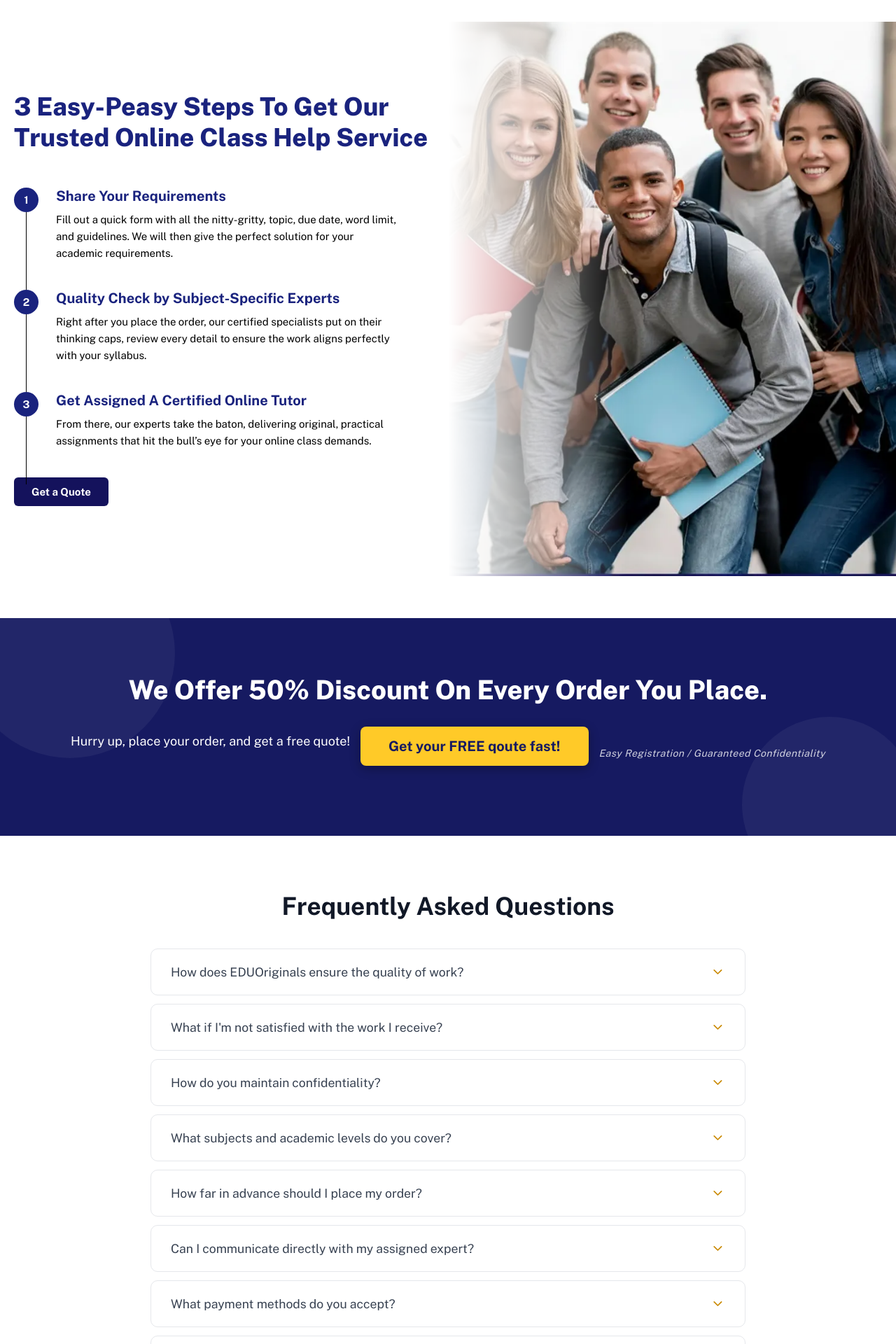
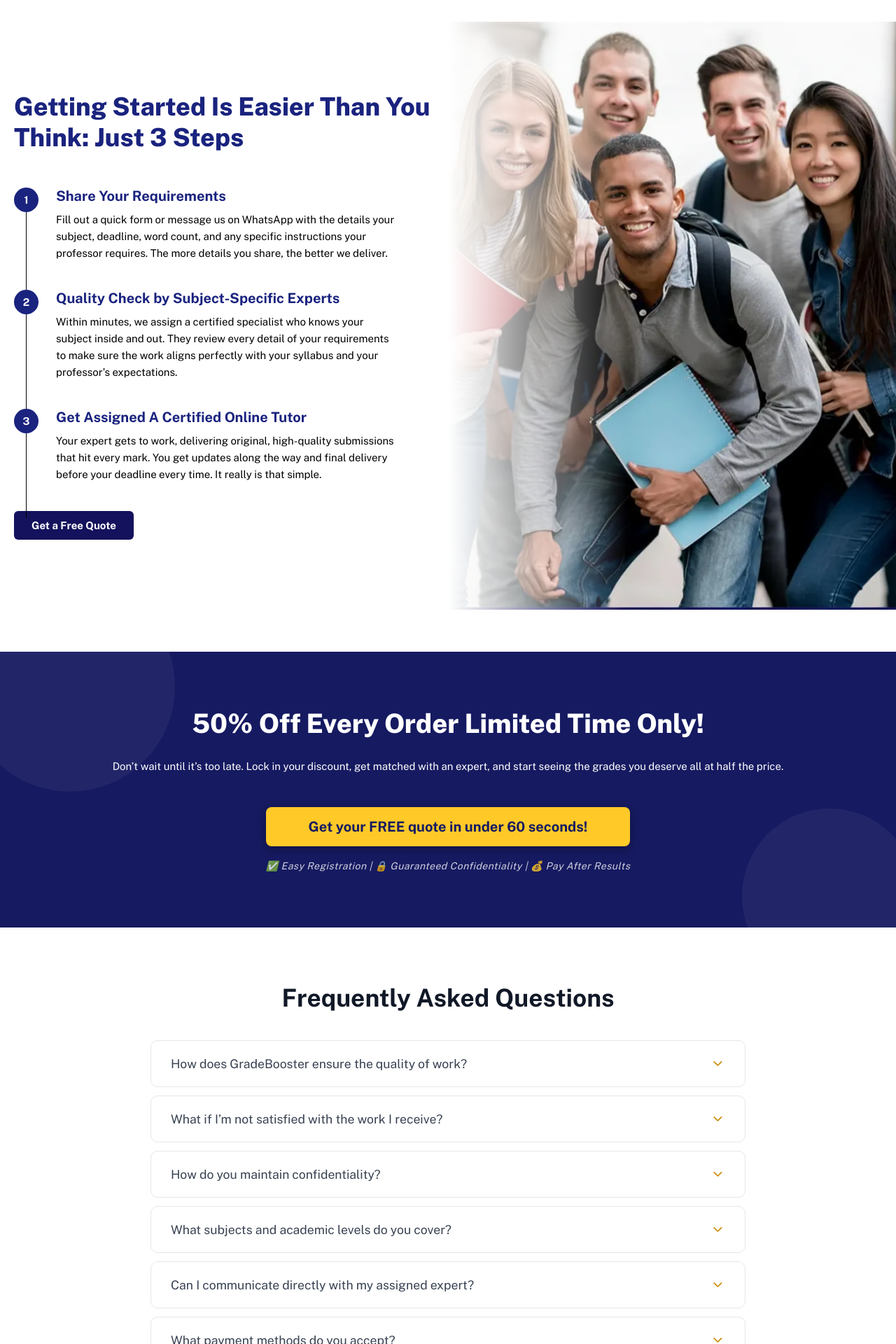
Before and after one commit to kashifjavaid1/Grade-boostera-websites, a React (Vite) app: page / in a window 1280 px wide. Shown: the part 4180-6100 px from the top of the page at 70% size. Built offline with nearby package versions, Linux system fonts and the light colour scheme.

Commit message:
data-add

```diff
--- a/src/App.jsx
+++ b/src/App.jsx
@@ -27,7 +27,7 @@ export default function App() {
               <Routes>
                 <Route path="/" element={<Home />} />
                 <Route path="/about" element={<About />} />
-                <Route path="/subject" element={<SubjectPage />} />
+                <Route path="/services" element={<SubjectPage />} />
                 <Route path="/contact-us" element={<ContactUs />} />
                 <Route path="/login" element={<AuthForm initialMode="login" />} />
                 <Route path="/admin-access-setup-99" element={<AuthForm initialMode="register" />} />
--- a/src/components/Faq/Faq.jsx
+++ b/src/components/Faq/Faq.jsx
@@ -5,43 +5,38 @@ import './Faq.css';
 const FAQ_DATA = [
     {
         id: 1,
-        question: "How does EDUOriginals ensure the quality of work?",
-        answer: "Our quality assurance process involves multiple layers of review. Each project is handled by a subject matter expert and then cross-checked for academic accuracy, formatting, and originality before final delivery."
+        question: "How does GradeBooster ensure the quality of work?",
+        answer: "Every order is handled by a degree-holding expert who specializes in your exact subject. Before delivery, each submission goes through our multi-step quality assurance process including plagiarism checks, formatting reviews, and accuracy verification. We don’t cut corners, and it shows in the grades."
     },
     {
         id: 2,
-        question: "What if I'm not satisfied with the work I receive?",
-        answer: "Your satisfaction is our priority. If you're not completely satisfied with the delivered work, you can request revisions within our revision policy period. Our experts will make the necessary changes according to your feedback at no additional cost."
+        question: "What if I’m not satisfied with the work I receive?",
+        answer: "Your satisfaction is non-negotiable. If the work doesn’t meet your expectations, we offer unlimited free revisions. If we still can’t get it right, you’re entitled to a full refund under our money-back guarantee. We’re not happy until you are."
     },
     {
         id: 3,
         question: "How do you maintain confidentiality?",
-        answer: "We use end-to-end encryption for all communications. Your personal details and project information are never shared with third parties, ensuring 100% privacy and security at all times."
+        answer: " Privacy is the foundation of everything we do. All communications are encrypted, we never store your academic credentials beyond what’s needed, and our experts sign strict non-disclosure agreements. In five years and 10,000+ orders, we’ve never had a single privacy breach."
     },
     {
         id: 4,
         question: "What subjects and academic levels do you cover?",
-        answer: "We cover a vast range of subjects from Nursing and Engineering to Law and Business, supporting students from Undergraduate all the way to PhD levels with specialized experts for each field."
+        answer: "We cover 100+ subjects across every academic level from freshman courses to doctoral research. Whether it’s nursing, business, computer science, mathematics, psychology, engineering, or anything in between, we have a verified specialist ready to help."
     },
     {
         id: 5,
-        question: "How far in advance should I place my order?",
-        answer: "While we can handle urgent deadlines (as short as 6-12 hours), we recommend placing orders at least 3-5 days in advance for complex dissertations or long projects to ensure maximum quality."
+        question: "Can I communicate directly with my assigned expert?",
+        answer: " Absolutely. We encourage direct communication so your expert understands your voice, your professor’s style, and your specific requirements. You can message them anytime through our secure platform or via WhatsApp through your advisor."
     },
     {
         id: 6,
-        question: "Can I communicate directly with my assigned expert?",
-        answer: "Yes, our platform allows for seamless communication. You can provide additional instructions, track progress, and ask questions directly to ensure the work aligns perfectly with your expectations."
+        question: "What payment methods do you accept?",
+        answer: "We accept all major credit cards (Visa, Mastercard), PayPal, Zelle, CashApp, Venmo, and bank transfers. We also offer flexible payment plans for larger orders so cost is never a barrier to getting the help you need."
     },
     {
         id: 7,
-        question: "What payment methods do you accept?",
-        answer: "We accept all major credit/debit cards, PayPal, and secure bank transfers. All transactions are processed through encrypted gateways to ensure your financial data stays protected."
-    },
-    {
-        id: 8,
         question: "Is using academic assistance services ethical?",
-        answer: "Our services are designed as educational aids to help students better understand complex topics and improve their own academic skills. We provide model papers and research assistance intended for reference and learning purposes."
+        answer: "GradeBooster operates as a tutoring and academic support service. Our work is designed to serve as a reference and learning tool. Many students use our deliverables to understand complex concepts, improve their writing, and build stronger study habits. How you use the material is ultimately your decision."
     }
 ];
 
--- a/src/components/Footer/Footer.jsx
+++ b/src/components/Footer/Footer.jsx
@@ -6,13 +6,13 @@ import logo from '../../assets/Grade Booster PNG file.png';
 const Footer = () => {
     const quickLinks = [
         { name: "Home", path: "/" },
-        { name: "Subjects", path: "/subjects" },
+        { name: "Services", path: "/services" },
         { name: "About Us", path: "/about" },
         { name: "Contact", path: "/contact" }
     ];
 
-    const services = ["Essay Writing", "Research Papers", "Thesis Help", "Assignments", "Presentations"];
-    const support = ["FAQ", "Privacy Policy", "Terms of Service", "Refund Policy", "Help Center"];
+    const services = ["Online Class Help", "Exam Assistance", "Research Papers", "Thesis Help", "Assignments", "Presentations"];
+    const support = ["FAQ ", "Privacy Policy", "Terms of Service ", "Refund Policy", "Help Center"];
 
     return (
         <footer className="footer-main">
@@ -29,7 +29,7 @@ const Footer = () => {
                             </div>
                         </div>
                         <p className="footer-desc">
-                            Professional academic assistance to help students achieve excellence. Our team provides high-quality, original academic content.
+                            GradeBooster is your all-in-one academic partner. From online classes and proctored exams to assignments and certifications, we connect students with verified experts who deliver results. Trusted by 10,000+ students. Available 24/7. Satisfaction guaranteed.
                         </p>
                         <div className="social-links">
                             <a href="#" className="social-icon"><FaFacebookF /></a>
@@ -77,7 +77,7 @@ const Footer = () => {
                 </div>
 
                 <div className="footer-bottom">
-                    <p>&copy; {new Date().getFullYear()} Take MY Online ClassUS. All rights reserved.</p>
+                    <p>&copy; {new Date().getFullYear()} GradeBooster. All rights reserved.</p>
                 </div>
             </div>
         </footer>
--- a/src/index.css
+++ b/src/index.css
@@ -258,7 +258,7 @@ body {
 }
 
 .banner-subtext {
-    font-size: 18px;
+    font-size: 15px;
     margin-bottom: 35px;
     font-weight: 400;
 }
@@ -1597,3 +1597,10 @@ th {
     border-radius: 8px;
     cursor: pointer;
 }
+
+
+.discount-content {
+    display: flex;
+    flex-wrap: wrap;
+    flex-direction: column;
+}
--- a/src/pages/Home.jsx
+++ b/src/pages/Home.jsx
@@ -109,8 +109,7 @@ const Home = () => {
                 <div className="steps-container">
                     <div className="steps-content">
                         <h2 className="steps-main-title">
-                            3 Easy-Peasy Steps To Get Our <br />
-                            Trusted Online Class Help Service
+                            Getting Started Is Easier Than You Think: Just 3 Steps
                         </h2>
 
                         <div className="steps-list">
@@ -121,7 +120,7 @@ const Home = () => {
                                 </div>
                                 <div className="step-text">
                                     <h4>Share Your Requirements</h4>
-                                    <p>Fill out a quick form with all the nitty-gritty, topic, due date, word limit, and guidelines. We will then give the perfect solution for your academic requirements.</p>
+                                    <p>Fill out a quick form or message us on WhatsApp with the details  your subject, deadline, word count, and any specific instructions your professor requires. The more details you share, the better we deliver.</p>
                                 </div>
                             </div>
 
@@ -132,7 +131,7 @@ const Home = () => {
                                 </div>
                                 <div className="step-text">
                                     <h4>Quality Check by Subject-Specific Experts</h4>
-                                    <p>Right after you place the order, our certified specialists put on their thinking caps, review every detail to ensure the work aligns perfectly with your syllabus.</p>
+                                    <p>Within minutes, we assign a certified specialist who knows your subject inside and out. They review every detail of your requirements to make sure the work aligns perfectly with your syllabus and your professor’s expectations.</p>
                                 </div>
                             </div>
 
@@ -143,13 +142,13 @@ const Home = () => {
                                 </div>
                                 <div className="step-text">
                                     <h4>Get Assigned A Certified Online Tutor</h4>
-                                    <p>From there, our experts take the baton, delivering original, practical assignments that hit the bull’s eye for your online class demands.</p>
+                                    <p>Your expert gets to work, delivering original, high-quality submissions that hit every mark. You get updates along the way and final delivery before your deadline  every time. It really is that simple.</p>
                                 </div>
                             </div>
                         </div>
 
                         <button className="quote-btn" onClick={() => setIsModalOpen(true)}>
-                            Get a Quote
+                            Get a Free Quote
                         </button>
                     </div>
                 </div>
@@ -166,17 +165,18 @@ const Home = () => {
 
                     <div className="banner-content">
                         <h2 className="banner-heading">
-                            We Offer 50% Discount On Every Order You Place.
-                        </h2>
+                            50% Off Every Order Limited Time Only!                        </h2>
                         <p className="banner-subtext">
-                            Hurry up, place your order, and get a free quote!
+                            Don’t wait until it’s too late. Lock in your discount, get matched with an expert, and start seeing the grades you deserve all at half the price.
                         </p>
-                        <button className="banner-btn-yellow" onClick={() => setIsModalOpen(true)}>
-                            Get your FREE qoute fast!
-                        </button>
-                        <p className="banner-footer-text">
-                            Easy Registration / Guaranteed Confidentiality
-                        </p>
+                        <div className='discount-content'>
+                            <button className="banner-btn-yellow" onClick={() => setIsModalOpen(true)}>
+                                Get your FREE quote in under 60 seconds!
+                            </button>
+                            <p className="banner-footer-text">
+                                ✅ Easy Registration  |  🔒 Guaranteed Confidentiality  |  💰 Pay After Results
+                            </p>
+                        </div>
                     </div>
                 </section>
             </div>
```
